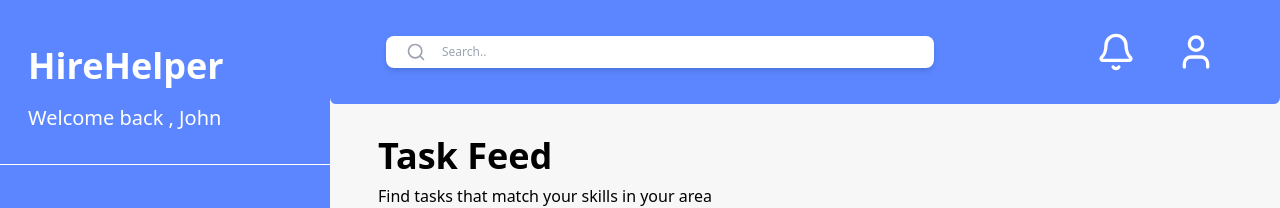
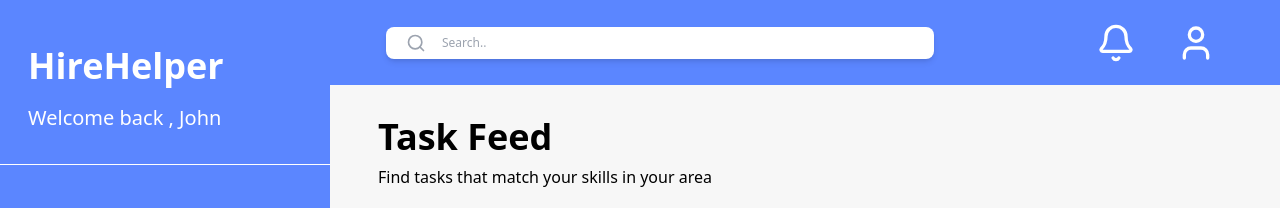
Before and after one commit to springboardmentor632/internship_infosys_2025_hire_a_helper_team_03, a React (Create React App) app in the folder frontend/: page / in a window 1280 px wide. Shown: the top 208 px of the page. Built offline with nearby package versions, Linux system fonts and the light colour scheme.

Commit message:
chnages in feed page UI

```diff
--- a/frontend/src/Components/Feed.jsx
+++ b/frontend/src/Components/Feed.jsx
@@ -150,7 +150,7 @@ export default function Feed() {
       {/* Main Content */}
       <main className="flex-1 flex flex-col">
         {/* Top Bar - Desktop */}
-        <header className="hidden lg:flex items-center justify-between text-white px-14 py-6" style={{ backgroundColor: '#5B86FF', borderRadius: '0 0 6.35px 6.35px' }}>
+        <header className="hidden lg:flex items-center justify-between text-white px-14 py-6 h-[85px]" style={{ backgroundColor: '#5B86FF', borderRadius: '' }}>
           <div className="flex-1 max-w-[548px]">
             <div className="relative">
               <Search className="absolute left-5 top-1/2 transform -translate-y-1/2 text-gray-400" size={20} />
```
